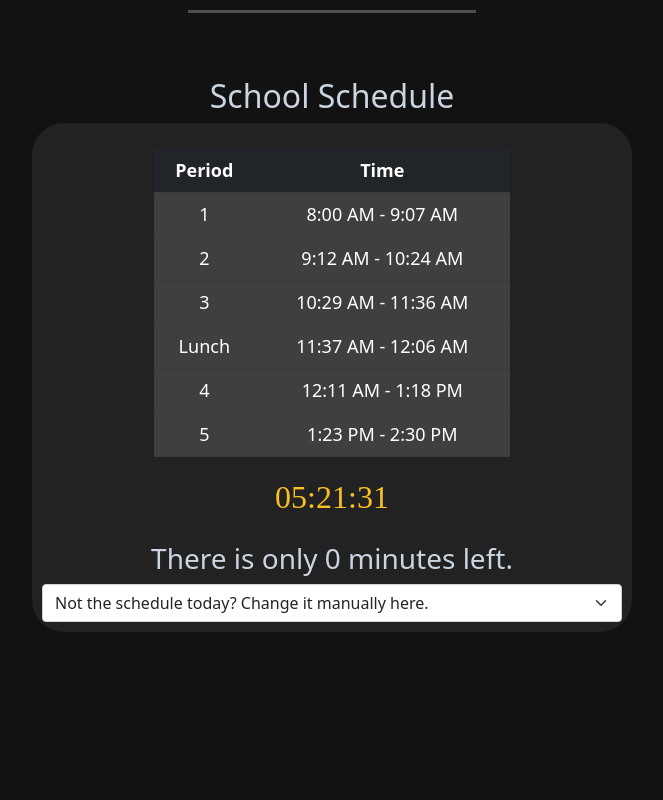
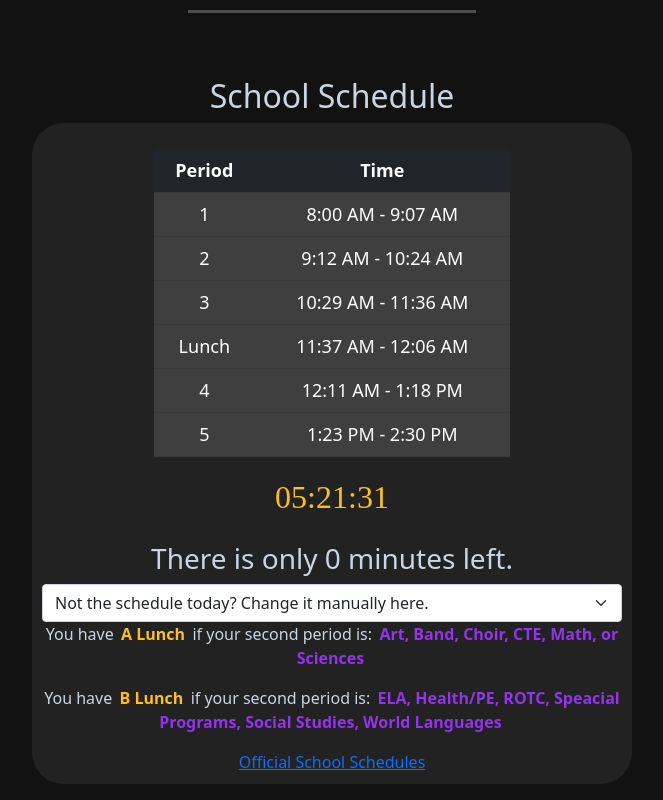
Before and after one commit to nerdYkiD72/BREAD-CLICKER, a plain HTML site: page index.html in a window 1280 px wide. Shown: the part 738-1538 px from the top of the page, without its empty margins (308-971 px from the left). Before the commit the page ends 1386 px from the top, so only its background shows below. Drawn offline with nearby package versions, Linux system fonts and the light colour scheme; a web font is replaced by a local one.

Commit message:
Last minute changes - added information for what lunch you have (Very jank and very well may be wrong)

```diff
--- a/index.html
+++ b/index.html
@@ -63,6 +63,13 @@
             <select id="schedule-select"  class="form-select" aria-label="Default select example"></section>>
               <option onclick="testFunction()" selected>Not the schedule today? Change it manually here.</option>
             </select>
+            <p>
+              You have <mark class="redTest">A Lunch</mark> if your second period is:  <mark class="lunch-classes">Art, Band, Choir, CTE, Math, or Sciences</mark>
+            </p>
+            <p>
+              You have <mark class="redTest">B Lunch</mark> if your second period is:  <mark class="lunch-classes">ELA, Health/PE, ROTC, Speacial Programs, Social Studies, World Languages</mark>
+            </p>
+            <a href="https://www.ohsd.net/Page/5936" target="_blank">Official School Schedules</a>
           </div>
         </div>
     </div>
--- a/styles.css
+++ b/styles.css
@@ -149,3 +149,9 @@ hr {
     color: #FBBF24;
     font-weight: bold;
 }
+
+.lunch-classes {
+    background-color: transparent;
+    color: rgba(147,51,234,255);
+    font-weight: bolder;
+}
```
